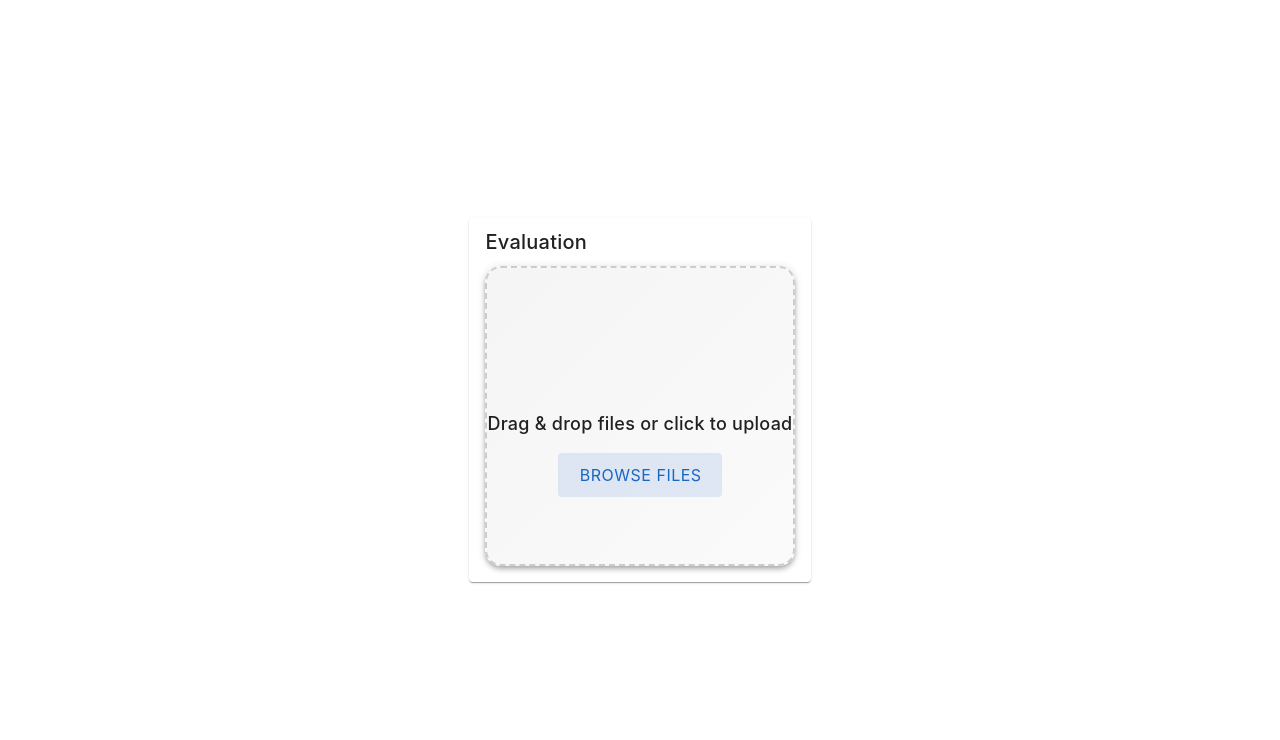
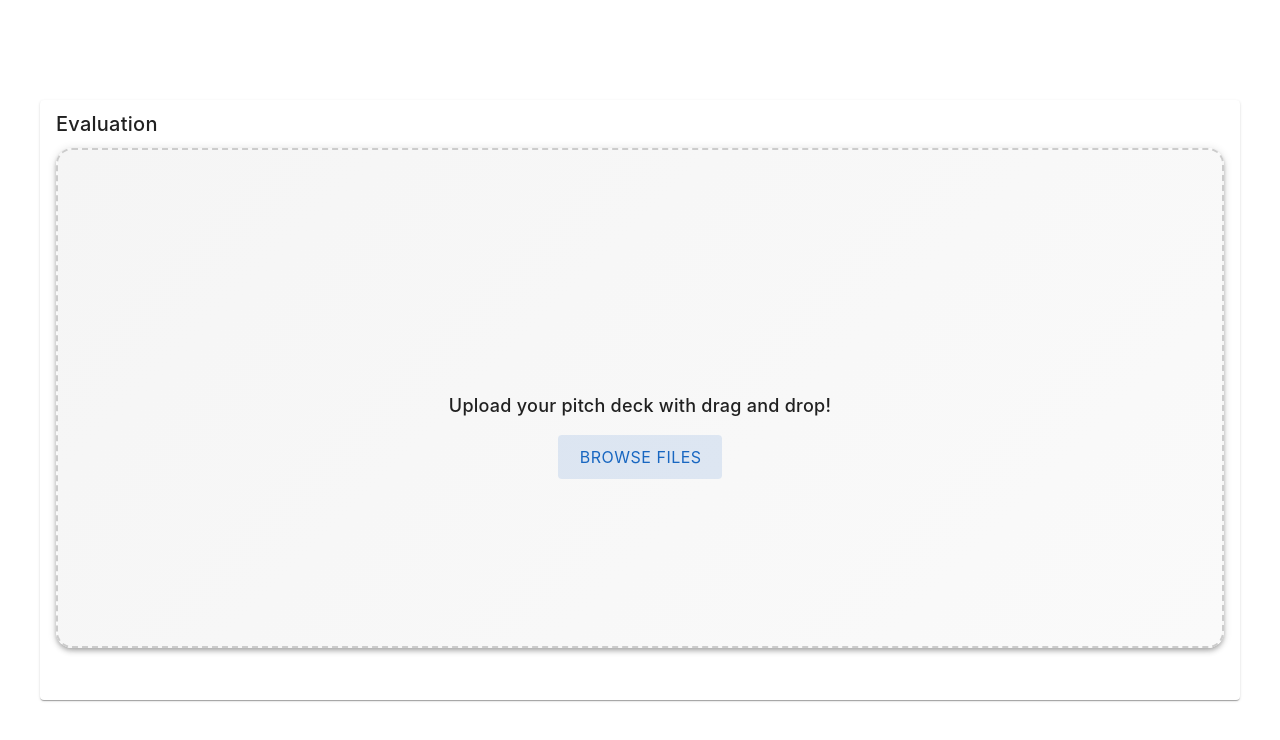
Before and after one commit to alex1431999/QHack-Frontend, a Vue app: page / in a window 1280 px wide. Shown: the top 740 px of the page. Built offline with nearby package versions, Linux system fonts and the light colour scheme; the HTML template or start-up script is replaced by a standard one.

Commit message:
fix: update some styles

```diff
--- a/src/components/UploadPitchDeck.vue
+++ b/src/components/UploadPitchDeck.vue
@@ -16,7 +16,7 @@
         mdi-cloud-upload
       </v-icon>
       <div class="text">
-        {{ isDragging ? 'Drop your files here!' : 'Drag & drop files or click to upload' }}
+        {{ isDragging ? 'Drop your files here!' : 'Upload your pitch deck with drag and drop!' }}
       </div>
       <v-btn
         class="mt-4 upload-btn"
@@ -80,7 +80,7 @@ function handleFileChange(event: Event) {
 
 <style scoped>
 .dropzone {
-  height: 300px;
+  height: 500px;
   border: 2px dashed #ccc;
   border-radius: 16px;
   background: linear-gradient(135deg, #f5f5f5, #fafafa);
--- a/src/views/Evaluation.vue
+++ b/src/views/Evaluation.vue
@@ -3,7 +3,7 @@ import UploadPitchDeck from '@/components/UploadPitchDeck.vue'
 </script>
 
 <template>
-  <v-card>
+  <v-card width="1200px" height="600px">
     <v-card-title>Evaluation</v-card-title>
     <v-card-text>
       <UploadPitchDeck />
```
